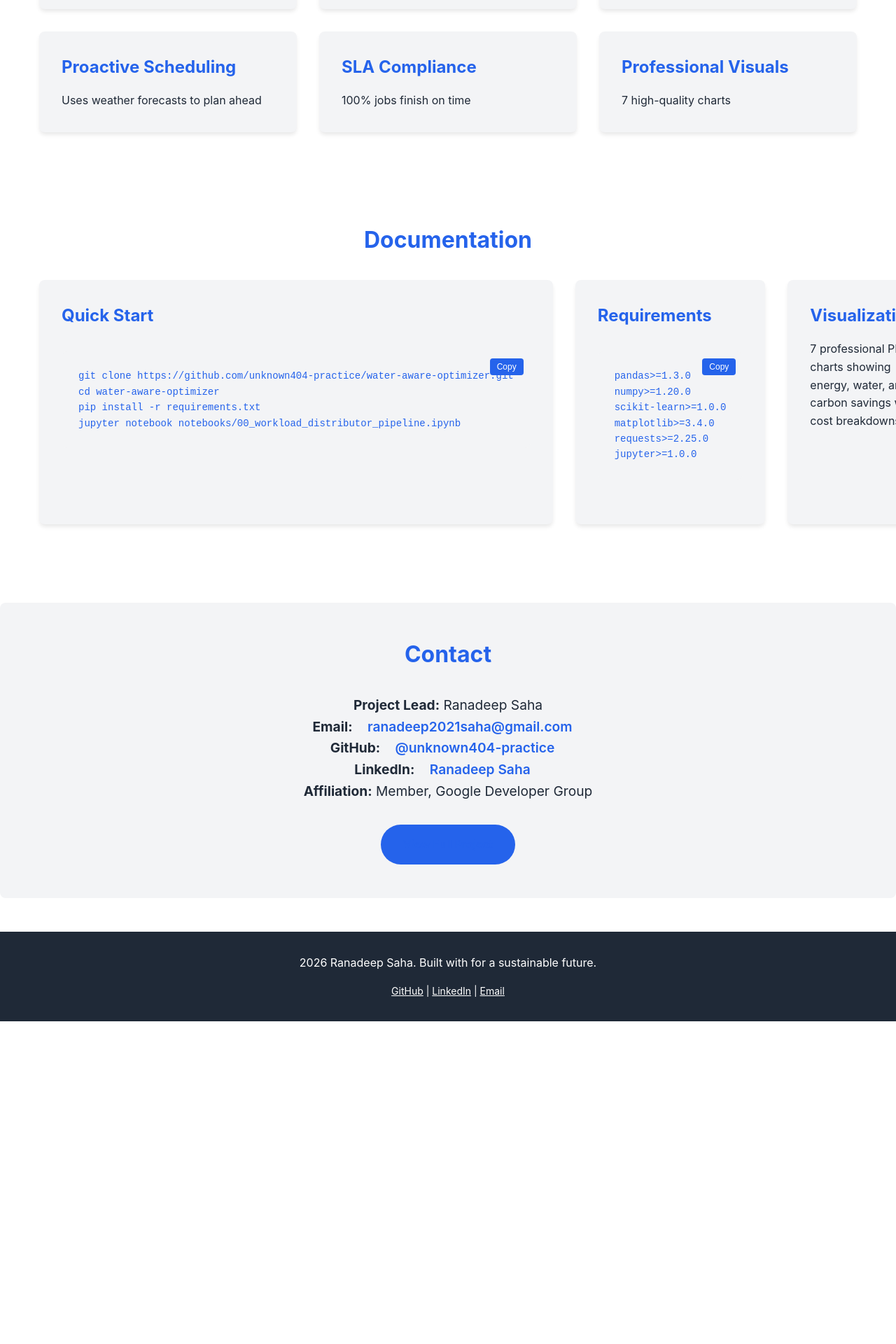
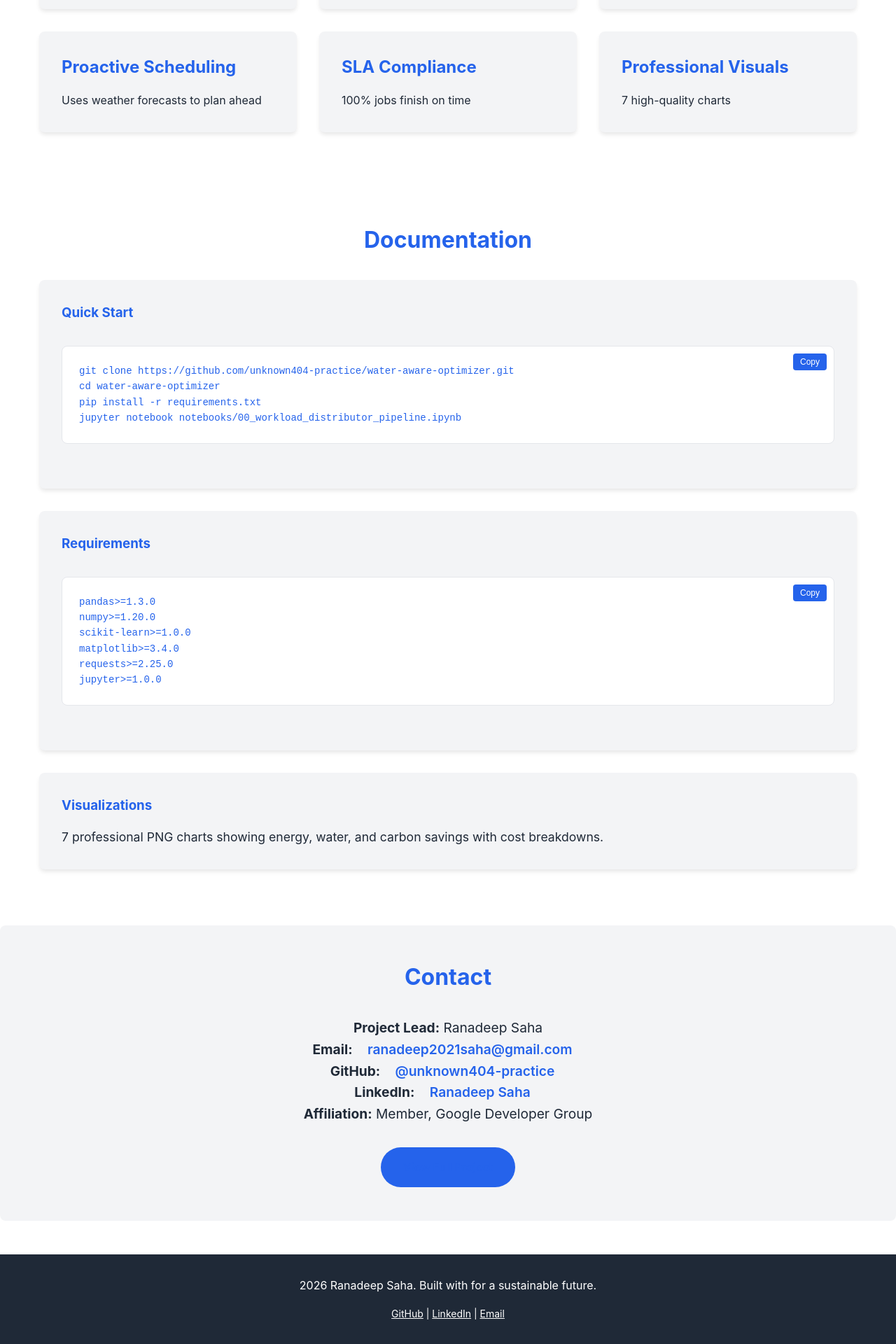
Before and after one commit to unknown404-practice/water-aware-optimizer, a Jekyll site: the page built from docs/index.md, in a window 1280 px wide. Shown: the part 2041-3961 px from the top of the page at 70% size. Built offline with Jekyll 4.4.1, drawn with Linux system fonts in a browser that asks for light colours; before the commit the page ends 3500 px from its top, so only the background shows below that.

Commit message:
Expand documentation sections to full width and force text-wrapping on codeblocks to prevent mobile truncation

```diff
--- a/docs/assets/css/style.css
+++ b/docs/assets/css/style.css
@@ -233,7 +233,11 @@ img {
 
 /* Code Blocks - Responsive */
 pre {
-  background: var(--bg-secondary);
+  background: var(--bg-color);
+  white-space: pre-wrap;
+  word-wrap: break-word;
+  overflow-wrap: break-word;
+  border: 1px solid var(--border-color);
   padding: 1.5rem;
   border-radius: var(--radius);
   overflow-x: auto;
@@ -251,6 +255,7 @@ code {
   position: absolute;
   right: 10px;
   top: 10px;
+  z-index: 100;
   padding: 5px 10px;
   background: var(--primary-color);
   color: white;
--- a/docs/index.md
+++ b/docs/index.md
@@ -165,27 +165,28 @@ author: Ranadeep Saha
 <section id="documentation">
   <div class="container">
     <h2> Documentation</h2>
-    <div class="cards">
-      <div class="card">
-        <h3>Quick Start</h3>
-        <pre><code>git clone https://github.com/unknown404-practice/water-aware-optimizer.git
+
+    <div style="background: var(--bg-secondary); padding: 2rem; border-radius: var(--radius); margin-bottom: 2rem; box-shadow: var(--shadow);">
+      <h3 style="color: var(--primary-color); margin-bottom: 1rem;">Quick Start</h3>
+      <pre><code>git clone https://github.com/unknown404-practice/water-aware-optimizer.git
 cd water-aware-optimizer
 pip install -r requirements.txt
 jupyter notebook notebooks/00_workload_distributor_pipeline.ipynb</code></pre>
-      </div>
-      <div class="card">
-        <h3>Requirements</h3>
-        <pre><code>pandas>=1.3.0
+    </div>
+
+    <div style="background: var(--bg-secondary); padding: 2rem; border-radius: var(--radius); margin-bottom: 2rem; box-shadow: var(--shadow);">
+      <h3 style="color: var(--primary-color); margin-bottom: 1rem;">Requirements</h3>
+      <pre><code>pandas>=1.3.0
 numpy>=1.20.0
 scikit-learn>=1.0.0
 matplotlib>=3.4.0
 requests>=2.25.0
 jupyter>=1.0.0</code></pre>
-      </div>
-      <div class="card">
-        <h3>Visualizations</h3>
-        <p>7 professional PNG charts showing energy, water, and carbon savings with cost breakdowns.</p>
-      </div>
+    </div>
+
+    <div style="background: var(--bg-secondary); padding: 2rem; border-radius: var(--radius); box-shadow: var(--shadow);">
+      <h3 style="color: var(--primary-color); margin-bottom: 1rem;">Visualizations</h3>
+      <p style="font-size: 1.1rem;">7 professional PNG charts showing energy, water, and carbon savings with cost breakdowns.</p>
     </div>
   </div>
 </section>
```
